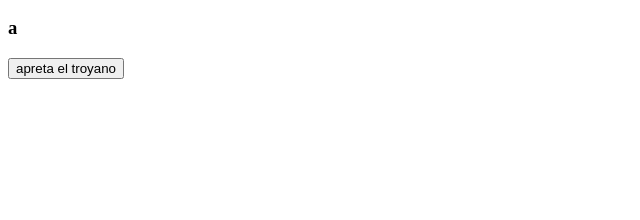
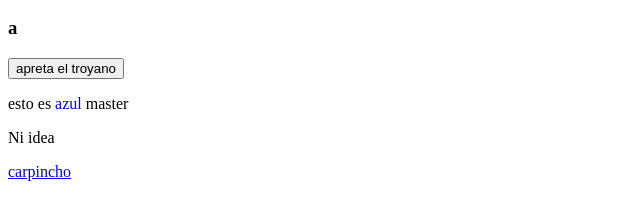
Before and after one commit to xCoddex/Alpha, a plain HTML site: page index.html in a window 1280 px wide. Shown: the part 110-330 px from the top of the page, without its empty margins (0-640 px from the left). Drawn offline with Linux system fonts and the light colour scheme.

Commit message:
se agrego un span

```diff
--- a/index.html
+++ b/index.html
@@ -11,5 +11,11 @@
     <h2>a</h2>
     <h3>a</h3>
     <button href="https://c.tenor.com/WvqYtqLZfssAAAAC/pikachu-spin.gif">apreta el troyano</button>
+    <p>esto es <span style="color:blue">azul</span> master</p>
 </body>
+
+  <footer>
+    <p>Ni idea</p>
+    <p><a href="https://pbs.twimg.com/media/E9vVTvoWEAsytGd?format=jpg&name=small">carpincho</a></p>
+  </footer>
 </html>
```
